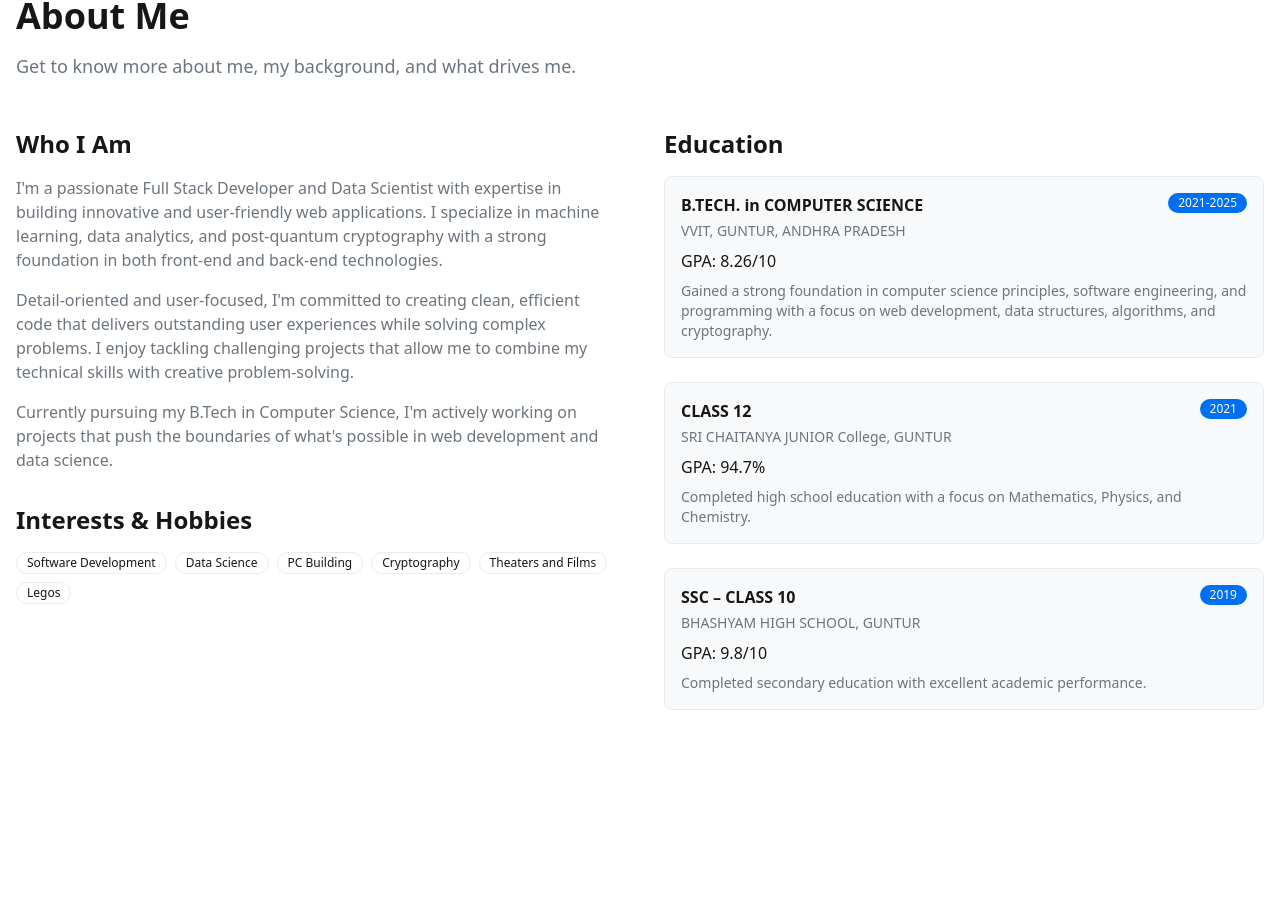
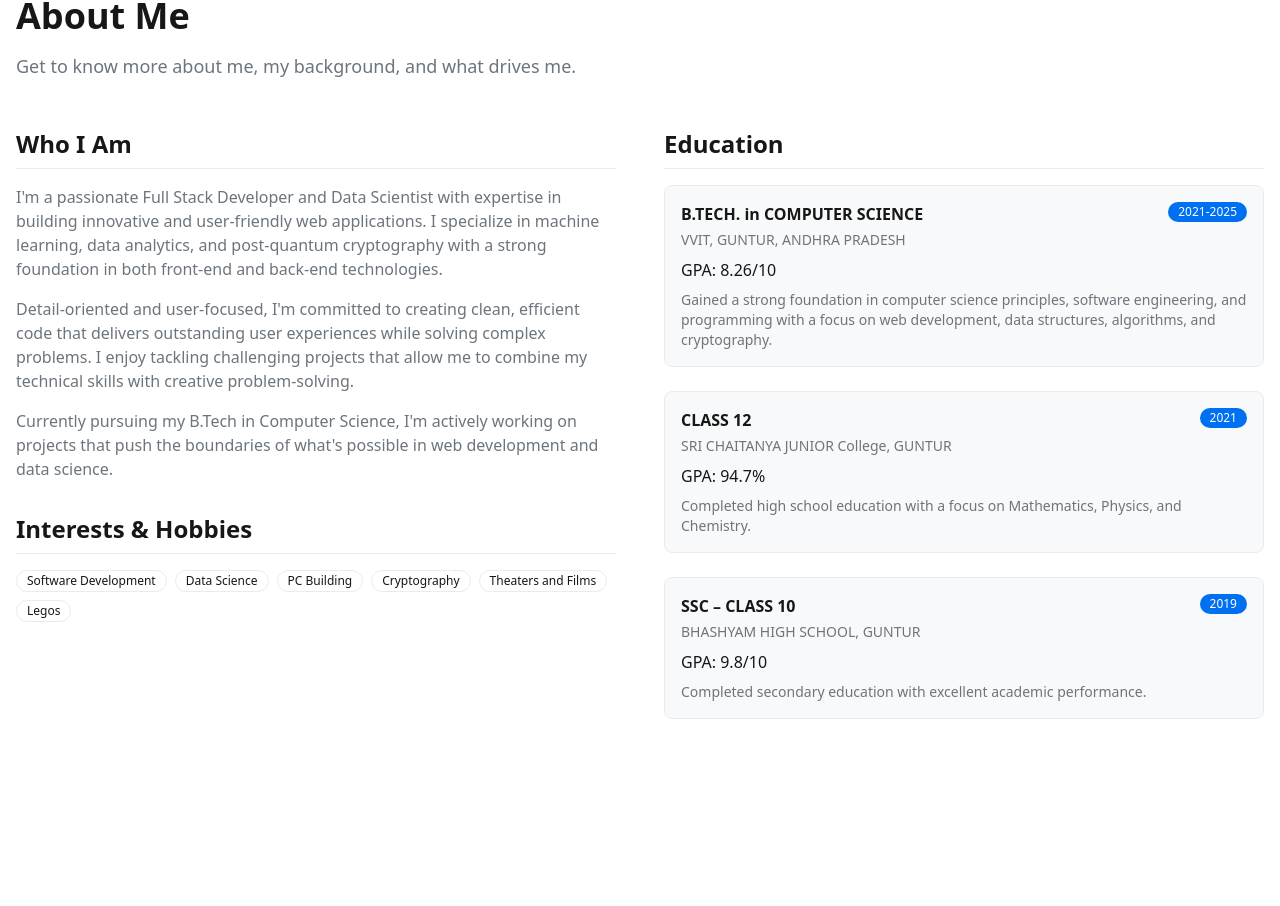
Before and after one commit to nithinramkalava/nithinramkalava, a Next.js app: page / in a window 1280 px wide. Shown: the part 900-1806 px from the top of the page. Built offline with nearby package versions, Linux system fonts and the light colour scheme.

Commit message:
Added analytics

```diff
--- a/package.json
+++ b/package.json
@@ -9,6 +9,7 @@
     "lint": "next lint"
   },
   "dependencies": {
+    "@vercel/analytics": "^1.5.0",
     "google-auth-library": "^9.15.1",
     "google-spreadsheet": "^4.1.4",
     "next": "15.3.0",
--- a/src/app/layout.tsx
+++ b/src/app/layout.tsx
@@ -1,6 +1,7 @@
 import type { Metadata } from "next";
 import { Geist, Geist_Mono } from "next/font/google";
 import "./globals.css";
+import { Analytics } from "@vercel/analytics/react";
 
 const geistSans = Geist({
   variable: "--font-geist-sans",
@@ -29,6 +30,7 @@ export default function RootLayout({
         className={`${geistSans.variable} ${geistMono.variable} antialiased`}
       >
         {children}
+        <Analytics />
       </body>
     </html>
   );
--- a/src/components/sections/about-section.tsx
+++ b/src/components/sections/about-section.tsx
@@ -36,7 +36,7 @@ export function AboutSection() {
     >
       <div className="grid grid-cols-1 lg:grid-cols-2 gap-12">
         <div>
-          <h3 className="text-2xl font-bold mb-4">Who I Am</h3>
+          <h3 className="text-2xl font-bold mb-4 border-b border-[var(--border)] pb-2">Who I Am</h3>
           <div className="space-y-4 text-[var(--muted-foreground)]">
             <p>
               I&apos;m a passionate Full Stack Developer and Data Scientist with expertise in building innovative
@@ -55,7 +55,7 @@ export function AboutSection() {
           </div>
 
           <div className="mt-8">
-            <h3 className="text-2xl font-bold mb-4">Interests & Hobbies</h3>
+            <h3 className="text-2xl font-bold mb-4 border-b border-[var(--border)] pb-2">Interests & Hobbies</h3>
             <div className="flex flex-wrap gap-2">
               <Badge variant="outline">Software Development</Badge>
               <Badge variant="outline">Data Science</Badge>
@@ -68,7 +68,7 @@ export function AboutSection() {
         </div>
 
         <div>
-          <h3 className="text-2xl font-bold mb-4">Education</h3>
+          <h3 className="text-2xl font-bold mb-4 border-b border-[var(--border)] pb-2">Education</h3>
           <div className="space-y-6">
             {educationItems.map((item, index) => (
               <div key={index} className="p-4 bg-[var(--card)] border border-[var(--border)] rounded-lg">
```
Also changed, not shown: 1 other file (tests, documents, lock files or other folders).
